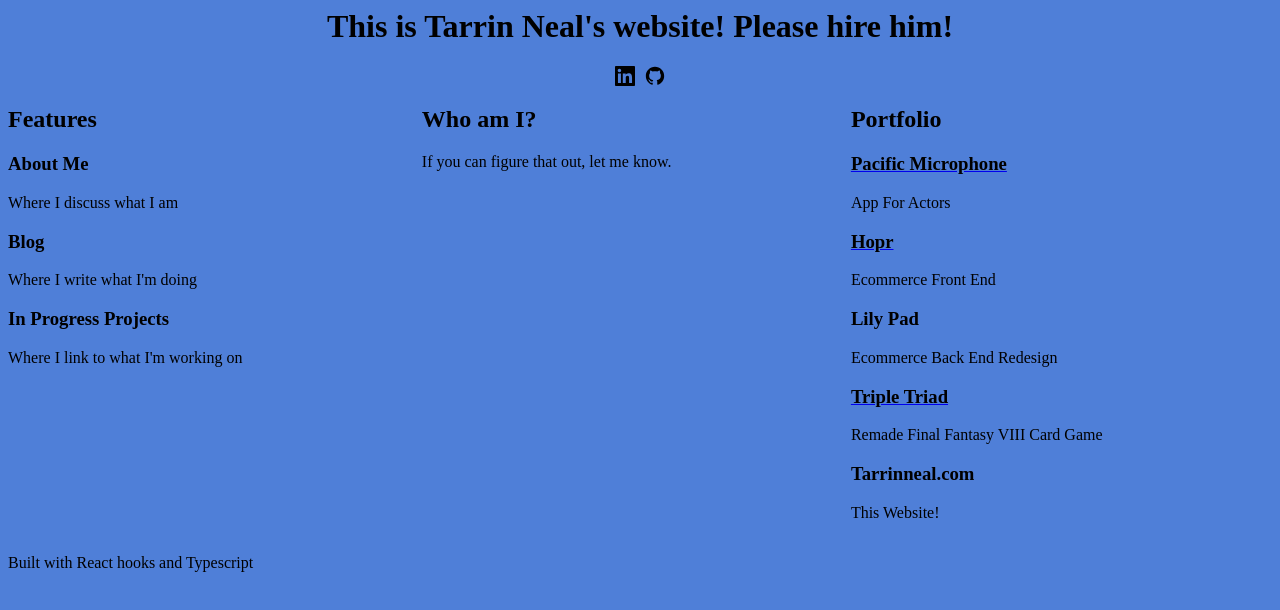
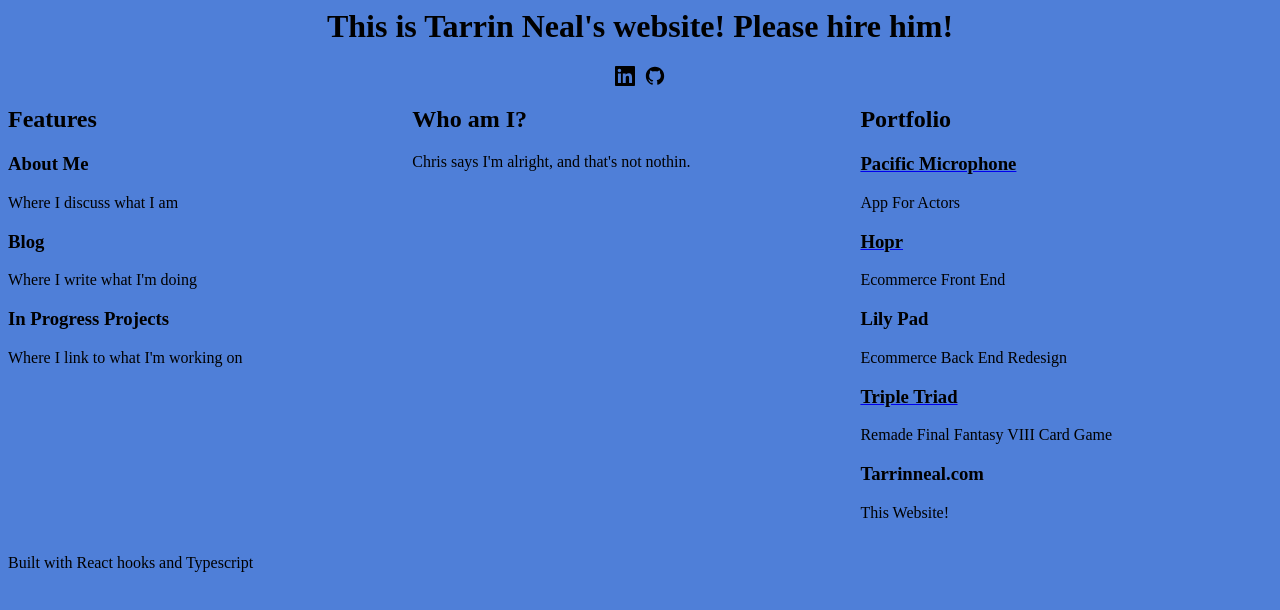
Before and after one commit to tarrinneal/tarrinneal.com, a React app: page / in a window 1280 px wide. Shown: the top 610 px of the page. Built offline with nearby package versions, Linux system fonts and the light colour scheme.

Commit message:
Updated bio

```diff
--- a/src/components/AboutMe.tsx
+++ b/src/components/AboutMe.tsx
@@ -3,6 +3,8 @@ import * as React from 'react';
 export const AboutMe = () => (
   <div id='aboutMe'>
     <h2 className='aboutMeHeader'>Who am I?</h2>
-    <p className='aboutMeText'>If you can figure that out, let me know.</p>
+    <p className='aboutMeText'>
+      Chris says I'm alright, and that's not nothin.
+    </p>
   </div>
 );
```
Also changed, not shown: public/app/bundle.js.
